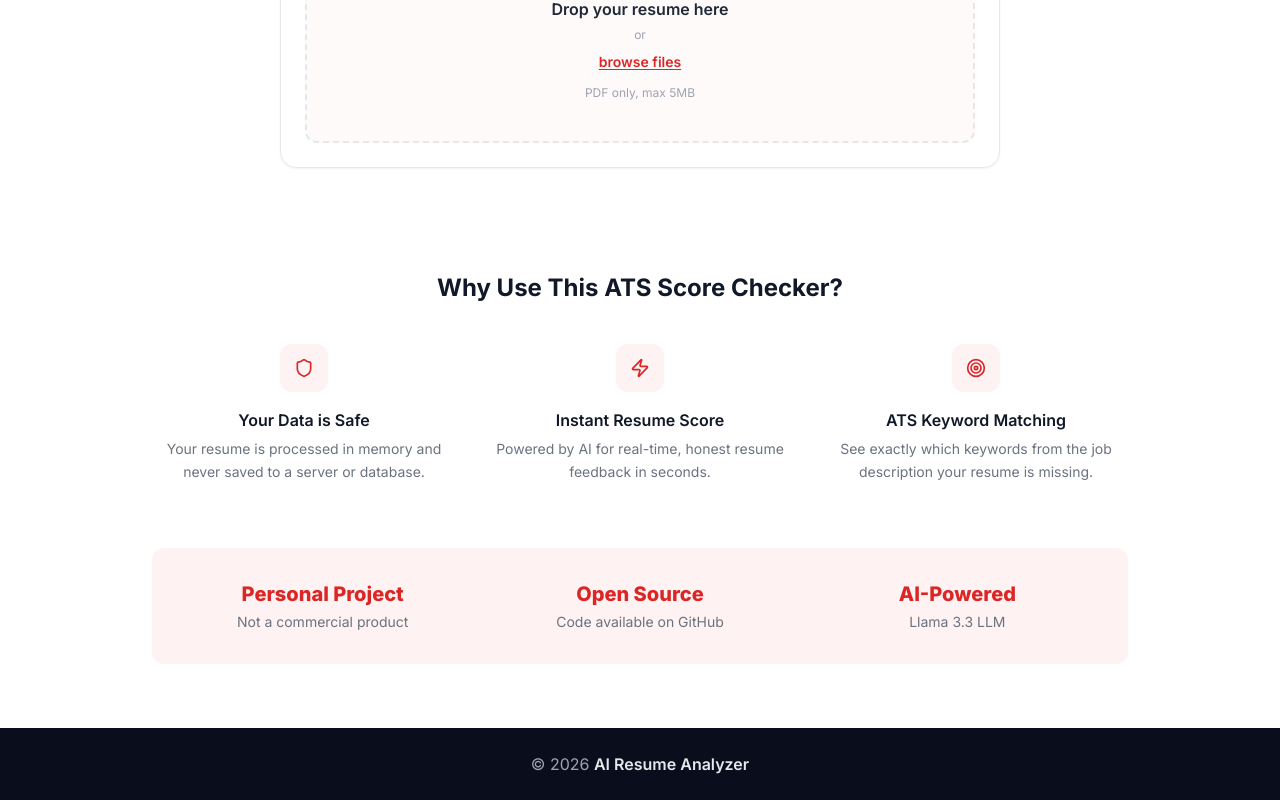
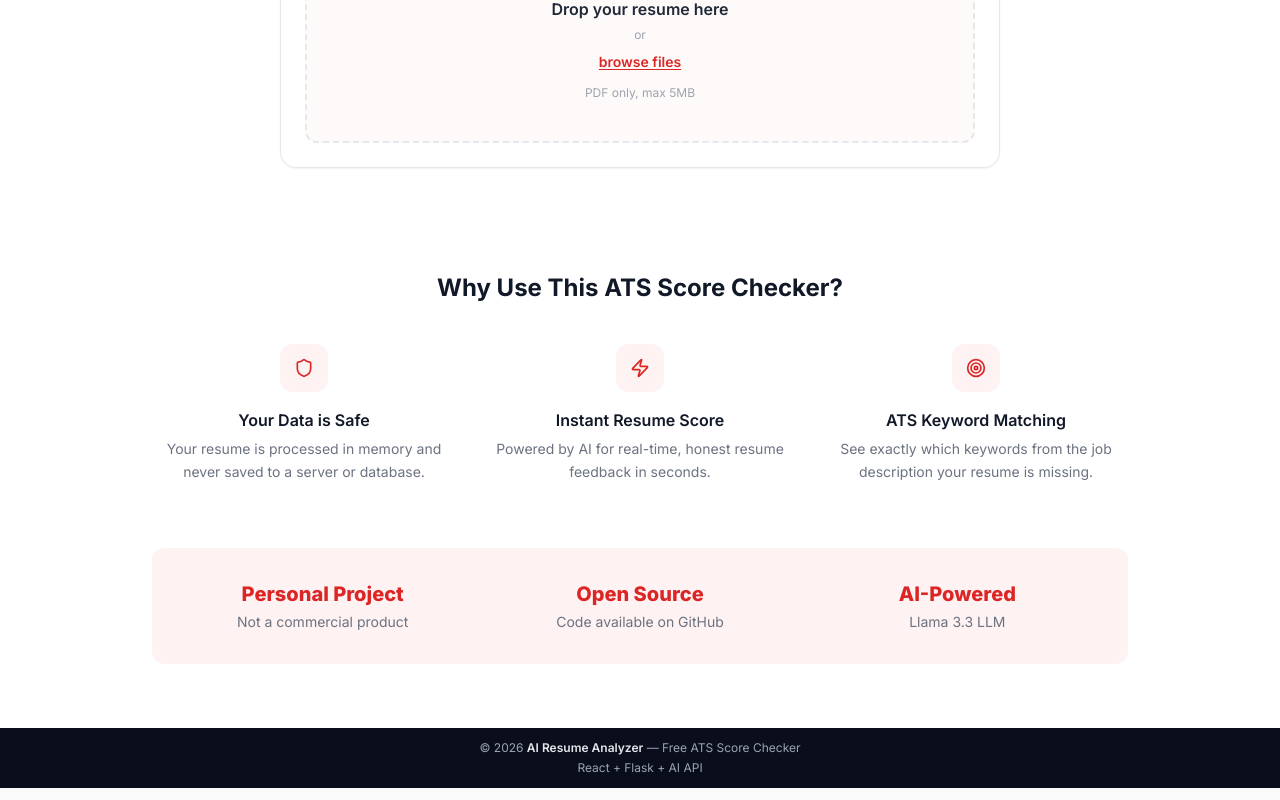
Before and after one commit to MukeshDevX/ai-resume-analyzer, a React (Vite) app in the folder frontend/: page / in a window 1280 px wide. Shown: the part 558-1358 px from the top of the page. Built offline with nearby package versions, Linux system fonts and the light colour scheme; no server answers.

Commit message:
footer only on home page, reduced height

```diff
--- a/frontend/src/App.jsx
+++ b/frontend/src/App.jsx
@@ -35,9 +35,9 @@ export default function App() {
         <>
           <WhySection />
           <StatsBanner />
+          <Footer />
         </>
       )}
-      <Footer />
     </div>
   );
 }
--- a/frontend/src/components/Footer.jsx
+++ b/frontend/src/components/Footer.jsx
@@ -1,11 +1,11 @@
 export default function Footer() {
   return (
     <footer className="bg-[#0A0E1C] text-gray-400">
-      <div className="max-w-5xl mx-auto px-4 sm:px-6 py-6 flex flex-col items-center gap-1.5 text-center">
+      <div className="max-w-5xl mx-auto px-4 sm:px-6 py-3 flex flex-col items-center gap-1 text-center text-xs">
         <p>
-          © 2026 <span className="text-gray-200 font-semibold"> <a href="https://instagram.com/asf.taki" className="hover:text-white transition-colors">AI Resume Analyzer</a></span>
+          © 2026 <span className="text-gray-200 font-semibold">AI Resume Analyzer</span> — Free ATS Score Checker
         </p>
-
+        <p>React + Flask + AI API</p>
       </div>
     </footer>
   );
```
